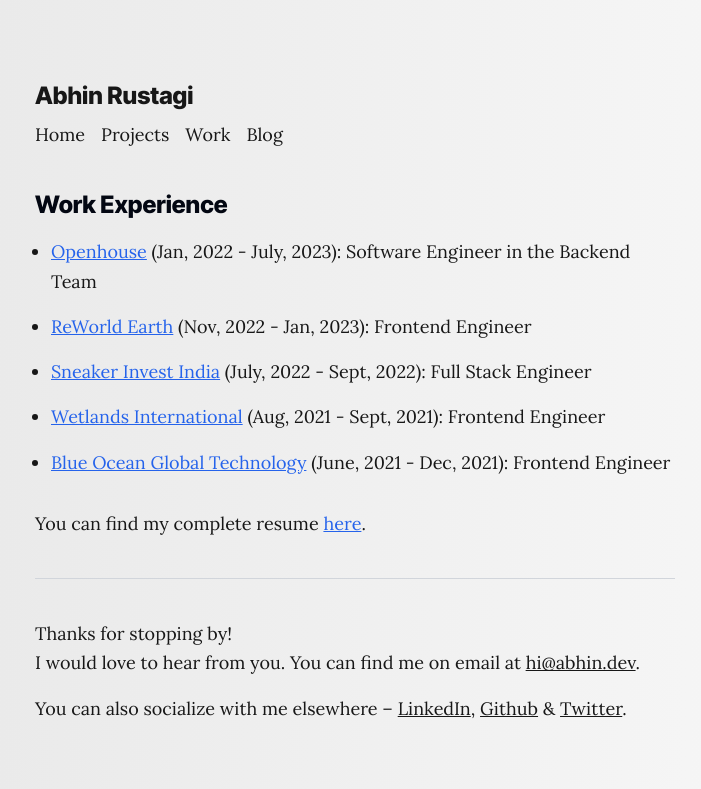
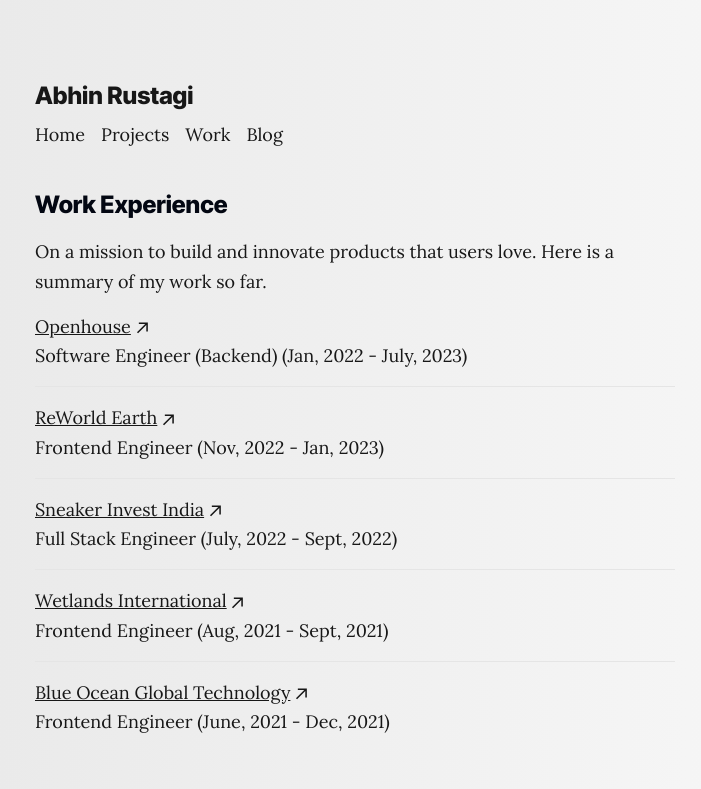
Before and after one commit to AbhinRustagi/abhin.dev, a Next.js app: page /work in a window 1280 px wide. Shown: the top 789 px of the page, without its empty margins (285-986 px from the left). Built offline with nearby package versions, Linux system fonts and the light colour scheme.

Commit message:
feat: sort blog posts

```diff
--- a/src/app/_components/Footer.tsx
+++ b/src/app/_components/Footer.tsx
@@ -14,17 +14,23 @@
       <p>
         You can also socialize with me elsewhere –{" "}
         <Link
+          target="_blank"
           className="underline"
           href="https://www.linkedin.com/in/abhinrustagi"
         >
           LinkedIn
         </Link>
         ,{" "}
-        <Link className="underline" href="https://www.github.com/AbhinRustagi">
+        <Link
+          target="_blank"
+          className="underline"
+          href="https://www.github.com/AbhinRustagi"
+        >
           Github
         </Link>{" "}
         &{" "}
         <Link
+          target="_blank"
           className="underline"
           href="https://www.twitter.com/@abhinrustagi"
         >
--- a/src/app/blog/page.tsx
+++ b/src/app/blog/page.tsx
@@ -7,7 +7,7 @@
 
 export default async function Page() {
   const posts = await getAllPosts();
-  const organizedPosts = groupPostsByDate(posts.reverse());
+  const organizedPosts = groupPostsByDate(posts);
 
   return (
     <React.Fragment>
--- a/src/app/projects/page.tsx
+++ b/src/app/projects/page.tsx
@@ -46,7 +46,11 @@
             >
               {project.title}
             </Link>
-            : {project.description}
+            :{" "}
+            <div
+              className="inline"
+              dangerouslySetInnerHTML={{ __html: project.description }}
+            />
           </li>
         ))}
       </ul>
--- a/src/app/work/page.tsx
+++ b/src/app/work/page.tsx
@@ -9,13 +9,37 @@
   return (
     <React.Fragment>
       <h2 className="text-2xl mb-4">Work Experience</h2>
-      <ul className="pl-4 list-disc mb-8">
+      <p className="my-4">
+        On a mission to build and innovate products that users love. Here is a
+        summary of my work so far.
+      </p>
+      <ul className="mb-8">
         {data.map((exp) => (
-          <li className="mb-4" key={exp.org}>
-            <Link className="underline text-blue-600" href={exp.website}>
-              {exp.org}
-            </Link>{" "}
-            ({exp.duration}): {exp.description}
+          <li
+            className="[&:not(:last-child)]:mb-4 [&:not(:last-child)]:border-b [&:not(:first-child)]mt-4 pb-4 border-b-neutral-200"
+            key={exp.org}
+          >
+            <div>
+              <Link target="_blank" className="underline" href={exp.website}>
+                {exp.org}
+              </Link>{" "}
+              <svg
+                width="12"
+                height="12"
+                viewBox="0 0 12 12"
+                fill="none"
+                xmlns="http://www.w3.org/2000/svg"
+                className="inline"
+              >
+                <path
+                  d="M2.07102 11.3494L0.963068 10.2415L9.2017 1.98864H2.83807L2.85227 0.454545H11.8438V9.46023H10.2955L10.3097 3.09659L2.07102 11.3494Z"
+                  fill="currentColor"
+                ></path>
+              </svg>
+            </div>
+            <p>
+              {exp.description} ({exp.duration})
+            </p>
           </li>
         ))}
       </ul>
--- a/src/content/projects.json
+++ b/src/content/projects.json
@@ -8,7 +8,7 @@
   {
     "type": "mini",
     "title": "Weeks Calendar",
-    "description": "",
+    "description": "Life in Weeks calculator inspired by <a class='underline' target='_blank' href='https://www.youtube.com/watch?v=arj7oStGLkU&pp=ygUJdGltIHVyYmFu'>Tim Urban's TED Talk</a>.",
     "href": ""
   },
   {
@@ -38,7 +38,7 @@
   {
     "type": "big",
     "title": "Huddle",
-    "description": "(In Progress) Social events listing app for the UniMelb students to check out everything that's going around campus from one source."
+    "description": "(In Progress) Social events listing app for UniMelb students to check out everything that's going around campus from one source."
   },
   {
     "type": "big",
--- a/src/content/work.json
+++ b/src/content/work.json
@@ -3,7 +3,7 @@
     "org": "Openhouse",
     "website": "https://www.openhouse.study/",
     "duration": "Jan, 2022 - July, 2023",
-    "description": "Software Engineer in the Backend Team"
+    "description": "Software Engineer (Backend)"
   },
   {
     "org": "ReWorld Earth",
```
Also changed, not shown: src/lib/blog.ts (+9 -0 lines).
